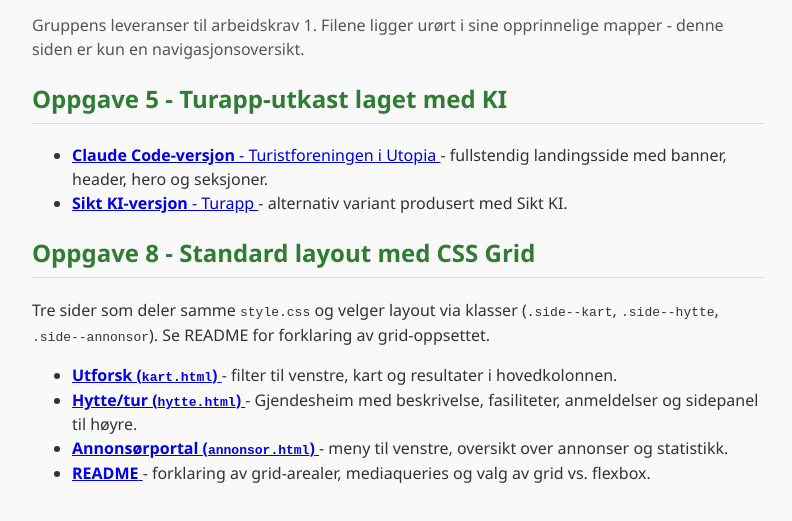
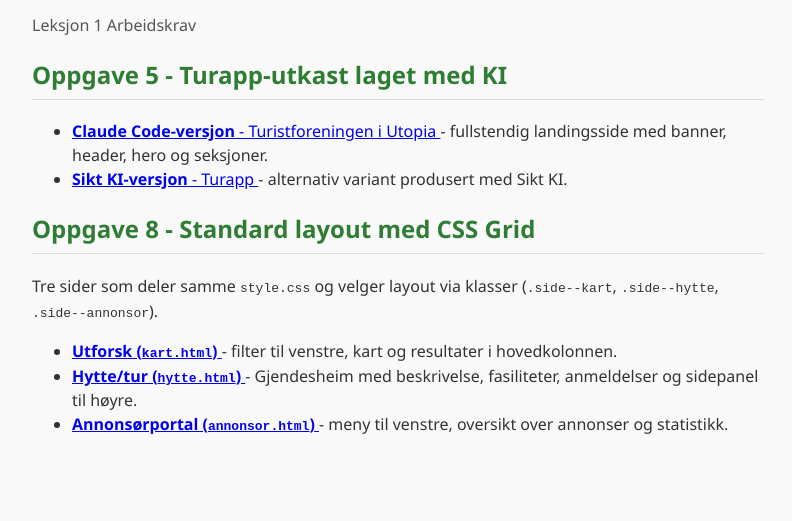
Before and after one commit to moen0/APP2000.moen0, a plain HTML site: page leksjon1/index.html in a window 1280 px wide. Shown: the part 169-690 px from the top of the page, without its empty margins (242-1034 px from the left). Drawn offline with Linux system fonts and the light colour scheme.

Commit message:
skrivefeil

```diff
--- a/leksjon1/index.html
+++ b/leksjon1/index.html
@@ -11,8 +11,7 @@
     <p class="brodsmuler"><a href="../index.html">UT.ut</a> / Leksjon 1</p>
     <h1>Leksjon 1: KI-støttet applikasjonsutvikling for web</h1>
     <p class="ingress">
-        Gruppens leveranser til arbeidskrav 1. Filene ligger urørt i sine
-        opprinnelige mapper - denne siden er kun en navigasjonsoversikt.
+       Leksjon 1 Arbeidskrav
     </p>
 
     <h2>Oppgave 5 - Turapp-utkast laget med KI</h2>
@@ -35,7 +34,7 @@
     <p>
         Tre sider som deler samme <code>style.css</code> og velger layout via
         klasser (<code>.side--kart</code>, <code>.side--hytte</code>,
-        <code>.side--annonsor</code>). Se README for forklaring av grid-oppsettet.
+        <code>.side--annonsor</code>).
     </p>
     <ul>
         <li>
@@ -56,12 +55,6 @@
             </a>
             <span class="meta"> - meny til venstre, oversikt over annonser og statistikk.</span>
         </li>
-        <li>
-            <a href="Oppgave%208/README.md">
-                <strong>README</strong>
-            </a>
-            <span class="meta"> - forklaring av grid-arealer, mediaqueries og valg av grid vs. flexbox.</span>
-        </li>
     </ul>
 </main>
 </body>
```
Also changed, not shown: leksjon02/index.html (+1 -1 lines), leksjon03/index.html (+1 -1 lines).
